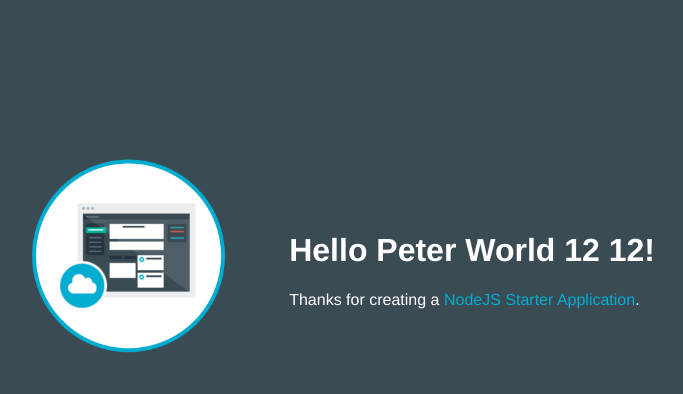
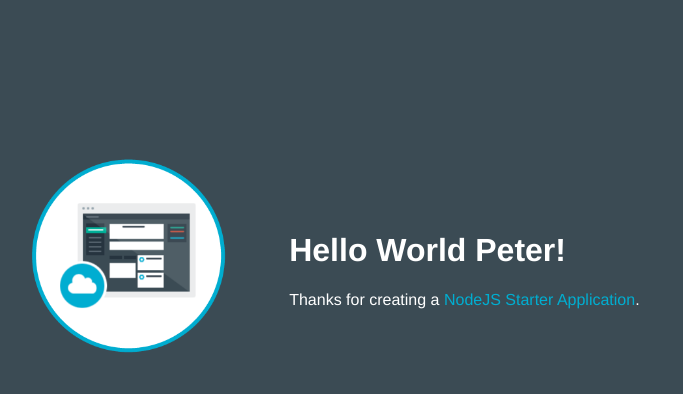
Before and after one commit to pros4devops/mynode1pro-1481807235079, a website: page public/index.html in a window 1280 px wide. Shown: the whole page, without its empty margins (253-936 px from the left). Drawn offline with Linux system fonts and the light colour scheme.

Commit message:
changed title

```diff
--- a/public/index.html
+++ b/public/index.html
@@ -16,7 +16,7 @@
           <img class = "newappIcon" src="images/newapp-icon.png">
         </td>
         <td>
-          <h1 id="message">Hello Peter World 12 12!</h1>
+          <h1 id="message">Hello World Peter!</h1>
           <p class='description'></p> Thanks for creating a <span class = "blue">NodeJS Starter Application</span>.
         </td>
       </tr>
```
